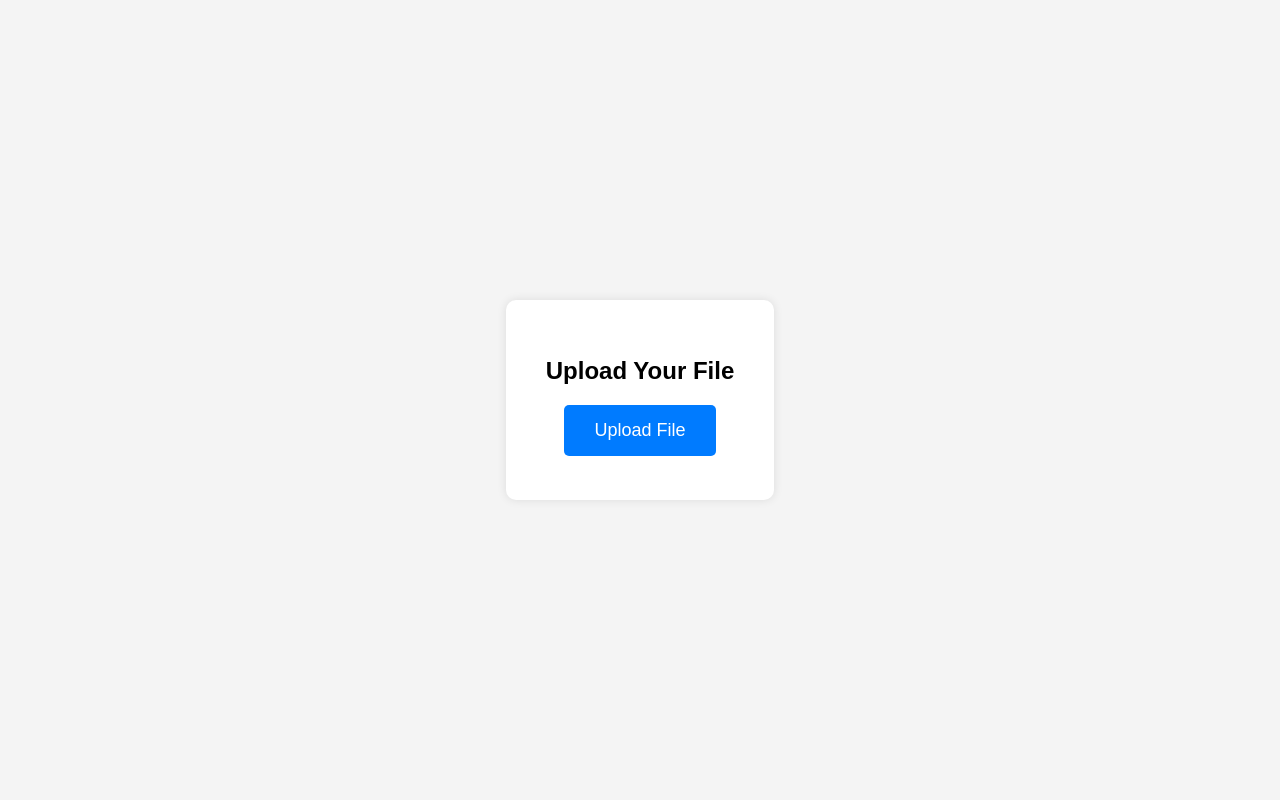
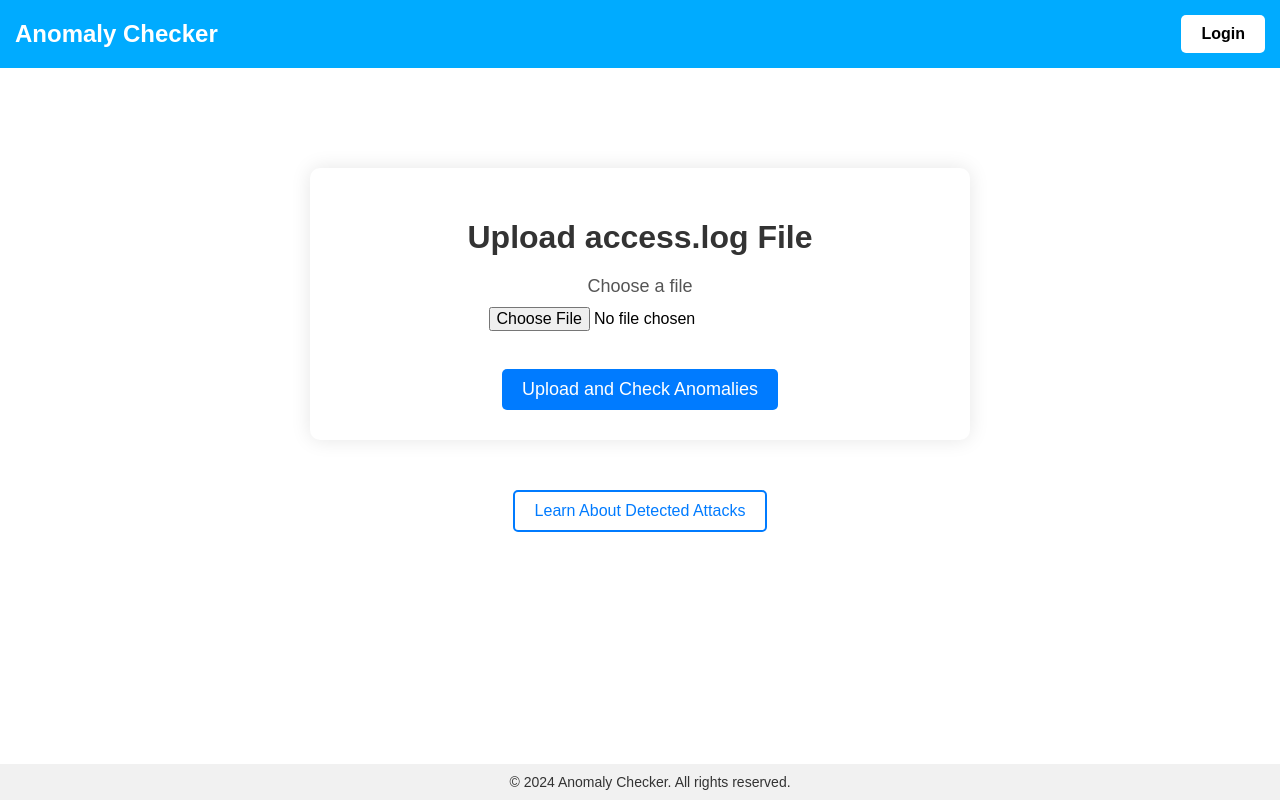
Before and after one commit to elsa-rahma-hidayani/anomali_detection, a PHP site: page /dashboard.php in a window 1280 px wide. Run offline with PHP 8.4, Linux system fonts and the light colour scheme.

Commit message:
oabfoauibfAI)P

```diff
--- a/dashboard.php
+++ b/dashboard.php
@@ -3,64 +3,82 @@
 <head>
     <meta charset="UTF-8">
     <meta name="viewport" content="width=device-width, initial-scale=1.0">
-    <title>Upload Dashboard</title>
-    <style>
-        body {
-            font-family: Arial, sans-serif;
-            background-color: #f4f4f4;
-            display: flex;
-            justify-content: center;
-            align-items: center;
-            height: 100vh;
-            margin: 0;
-        }
-        .upload-container {
-            background-color: #fff;
-            padding: 40px;
-            border-radius: 10px;
-            box-shadow: 0 0 10px rgba(0, 0, 0, 0.1);
-            text-align: center;
-        }
-        .upload-container h1 {
-            margin-bottom: 20px;
-            font-size: 24px;
-        }
-        .upload-btn-wrapper {
-            position: relative;
-            overflow: hidden;
-            display: inline-block;
-        }
-        .upload-btn {
-            background-color: #007bff;
-            color: white;
-            padding: 15px 30px;
-            font-size: 18px;
-            border: none;
-            border-radius: 5px;
-            cursor: pointer;
-        }
-        .upload-btn:hover {
-            background-color: #0056b3;
-        }
-        .upload-btn-wrapper input[type=file] {
-            font-size: 100px;
-            position: absolute;
-            left: 0;
-            top: 0;
-            opacity: 0;
-        }
-    </style>
+    <title>Anomaly Checker</title>
+    <link rel="stylesheet" href="public/css/index.css">
 </head>
 <body>
-    <div class="upload-container">
-        <h1>Upload Your File</h1>
-        <form action="upload.php" method="POST" enctype="multipart/form-data">
-            <div class="upload-btn-wrapper">
-                <button class="upload-btn">Upload File</button>
-                <input type="file" name="uploadedFile" />
+    <div class="navbar">
+        <h1>Anomaly Checker</h1>
+        <a href="login.php">Login</a>
+    </div>
+
+    <div class="container">
+        <div class="upload-box">
+            <h1>Upload access.log File</h1>
+            <form action="process.php" method="POST" enctype="multipart/form-data">
+                <label for="access_log">Choose a file</label>
+                <input type="file" name="access_log" id="access_log" accept=".log" required>
+                <br>
+                <button type="submit">Upload and Check Anomalies</button>
+            </form>
+        </div>
+
+        <div class="info-toggle">
+            <button id="toggle-info">Learn About Detected Attacks</button>
+        </div>
+
+        <div class="info-box" id="info-box">
+            <h2>Types of Attacks Detected</h2>
+            <div class="attack-info">
+                <div class="attack-item">
+                    <h3>SQL Injection</h3>
+                    <p>Identifies malicious SQL statements that manipulate databases.</p>
+                </div>
+                <div class="attack-item">
+                    <h3>Path Traversal</h3>
+                    <p>Detects attempts to access restricted directories and files.</p>
+                </div>
+                <div class="attack-item">
+                    <h3>XSS (Cross-Site Scripting)</h3>
+                    <p>Protects against scripts injected into web pages to compromise users.</p>
+                </div>
+                <div class="attack-item">
+                    <h3>Remote File Inclusion (RFI)</h3>
+                    <p>Monitors attempts to include external files on the server.</p>
+                </div>
+                <div class="attack-item">
+                    <h3>Malicious Payloads</h3>
+                    <p>Flags potential shell commands or code injections in requests.</p>
+                </div>
+                <div class="attack-item">
+                    <h3>HTTP Methods Abuse</h3>
+                    <p>Detects misuse of HTTP methods like TRACE, TRACK, and more.</p>
+                </div>
+                <div class="attack-item">
+                    <h3>Password-Based Attacks</h3>
+                    <p>Identifies brute force or repeated login attempts.</p>
+                </div>
+                <div class="attack-item">
+                    <h3>Denial of Service (DoS)</h3>
+                    <p>Recognizes flooding attacks aimed at overwhelming the server.</p>
+                </div>
             </div>
-        </form>
+        </div>
     </div>
+
+    <footer>
+        &copy; 2024 Anomaly Checker. All rights reserved.
+    </footer>
+
+    <script>
+        document.getElementById('toggle-info').addEventListener('click', function() {
+            var infoBox = document.getElementById('info-box');
+            if (infoBox.style.display === 'none' || infoBox.style.display === '') {
+                infoBox.style.display = 'block';
+            } else {
+                infoBox.style.display = 'none';
+            }
+        });
+    </script>
 </body>
-
 </html>
```
